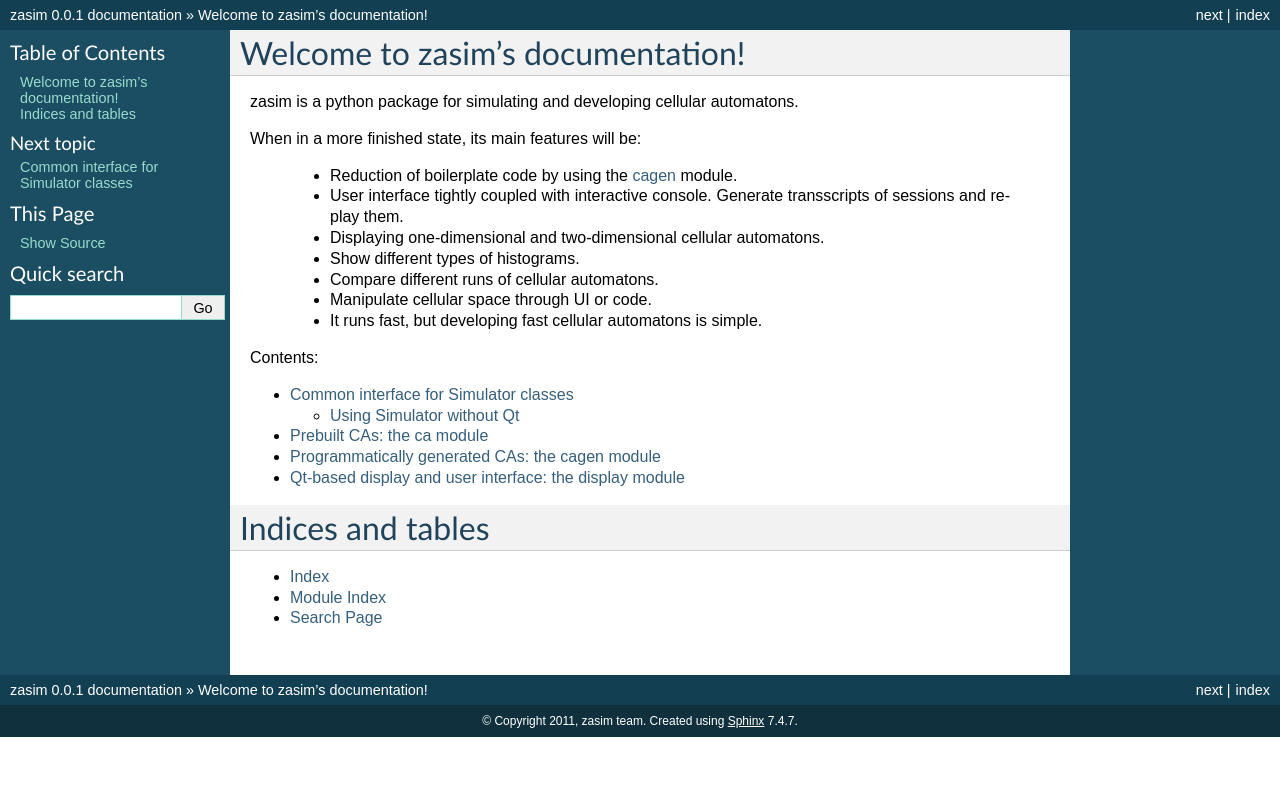
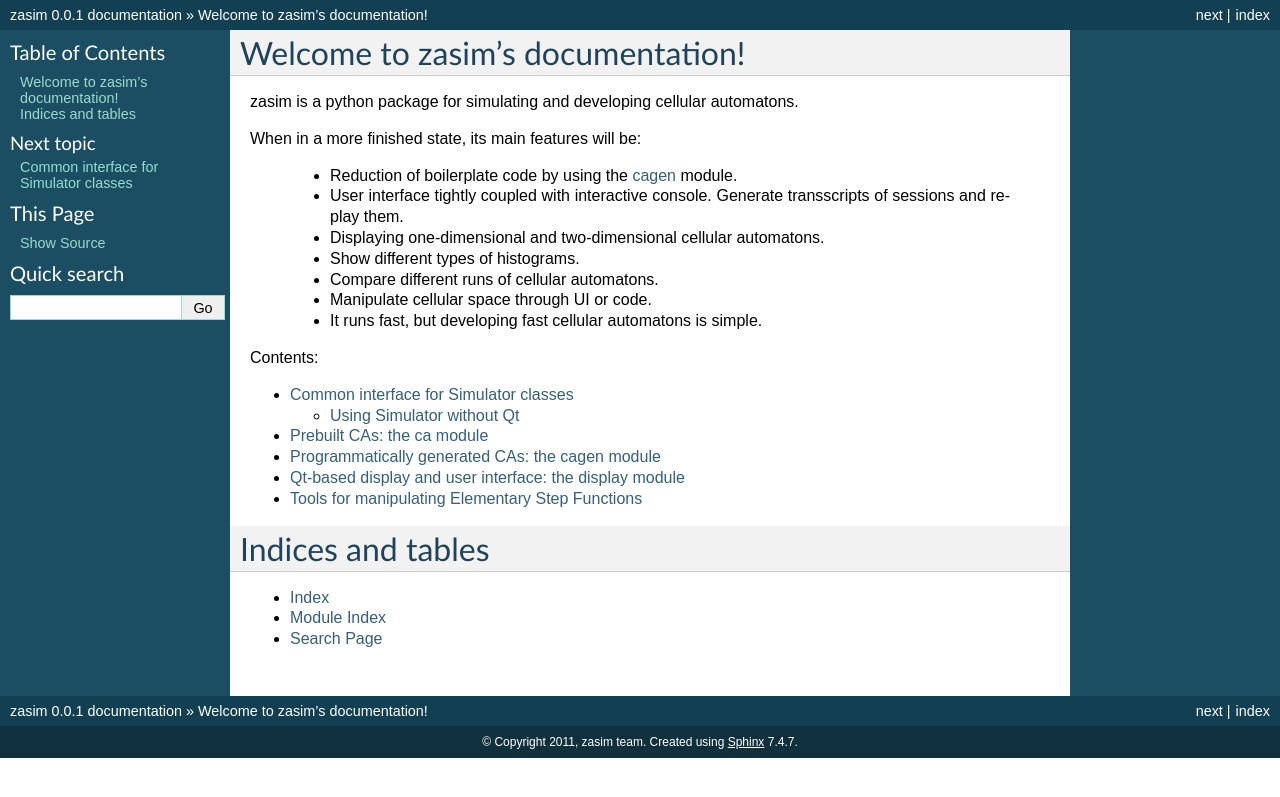
Before and after one commit to timo/zasim, a Sphinx documentation site: the page built from docs/index.rst, in a window 1280 px wide. Shown: the top 797 px of the page. Built offline with Sphinx 7.4.7, drawn with Linux system fonts in a browser that asks for light colours; formulas are drawn with MathJax 3.

Commit message:
add elementarytools to the docs.

```diff
--- /dev/null
+++ b/docs/elementarytools.rst
@@ -0,0 +1,4 @@
+Tools for manipulating Elementary Step Functions
+================================================
+
+.. automodule:: zasim.elementarytools
--- a/docs/index.rst
+++ b/docs/index.rst
@@ -28,6 +28,7 @@ Contents:
    ca
    cagen
    display
+   elementarytools
 
 Indices and tables
 ==================
```
